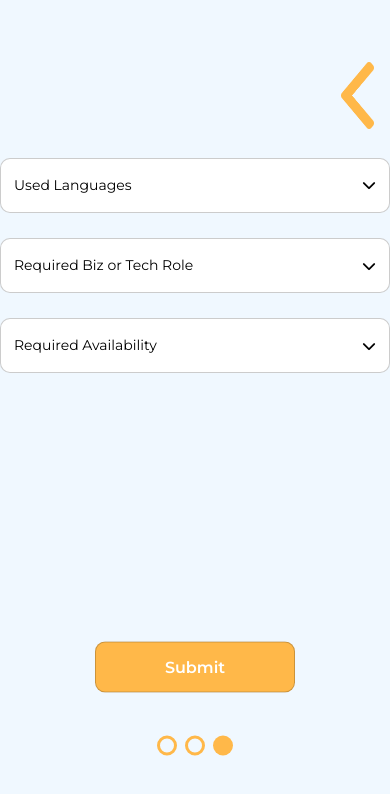
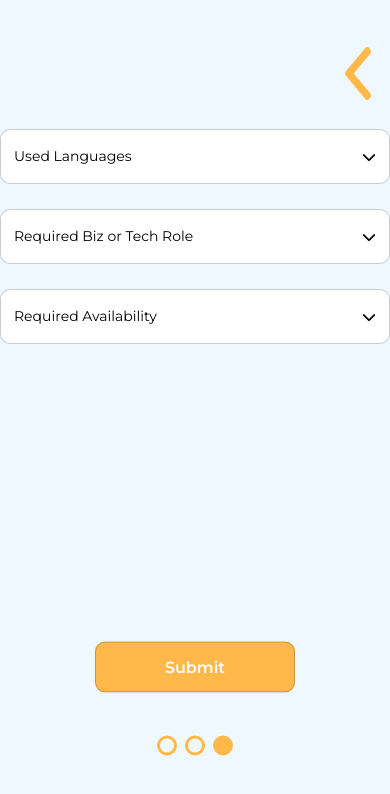
Before and after one commit to MamtazDev/component2, a React (Create React App) app: page /project3 in a window 390 px wide. Shown: the top 794 px of the page. Built offline with nearby package versions, Linux system fonts and the light colour scheme.

Commit message:
update issues 1,2,3,4,6,7,8,9 complete

```diff
--- a/src/components/carousal/Common.css
+++ b/src/components/carousal/Common.css
@@ -149,6 +149,10 @@ p {
     background-color: #f3b85a;
 }
 
+.submit_btn:focus {
+    background-color: #f3b85a;
+}
+
 .page1_component {
     margin-top: 9% !important;
     gap: 25px 0px !important;
@@ -166,7 +170,7 @@ p {
 }
 
 .page3_component {
-    margin-top: 16% !important;
+    margin-top: 12% !important;
     gap: 25px 0px !important;
     height: auto !important;
     max-width: 400px;
@@ -625,11 +629,13 @@ p {
     visibility: hidden;
     opacity: 0;
 }
-.page3_left_icon{
+
+.page3_left_icon {
     text-align: end;
     visibility: hidden;
     opacity: 0;
 }
+
 @media(max-width:768px) {
     .projects__body__container__left__card__body {
         margin-top: 30px !important;
@@ -663,12 +669,17 @@ p {
         visibility: hidden;
         opacity: 0;
     }
-    .page3_left_icon{
+
+    .page3_left_icon {
         visibility: visible;
         opacity: 1;
     }
-    .desktop_icons{
+
+    .desktop_icons {
         visibility: hidden;
         opacity: 0;
     }
+    .arrow_btn img {
+        width: 40%;
+    }
 }
```
